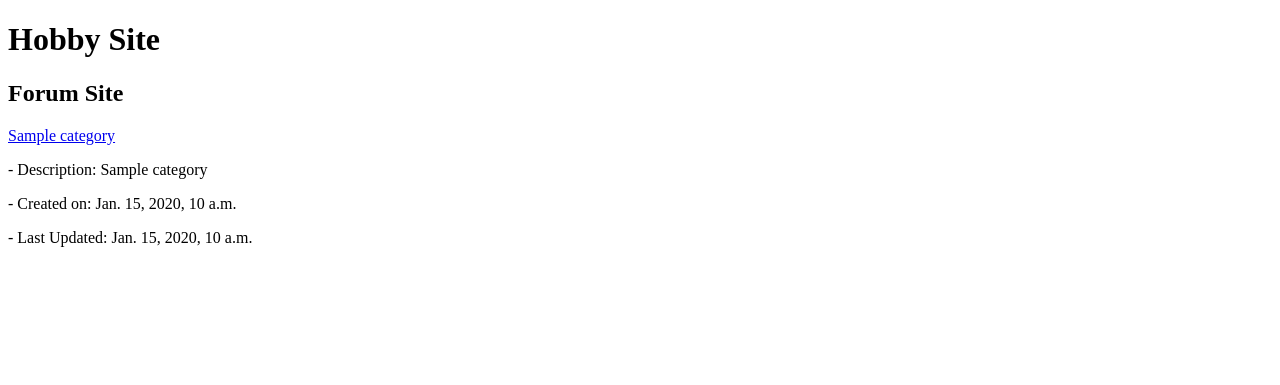
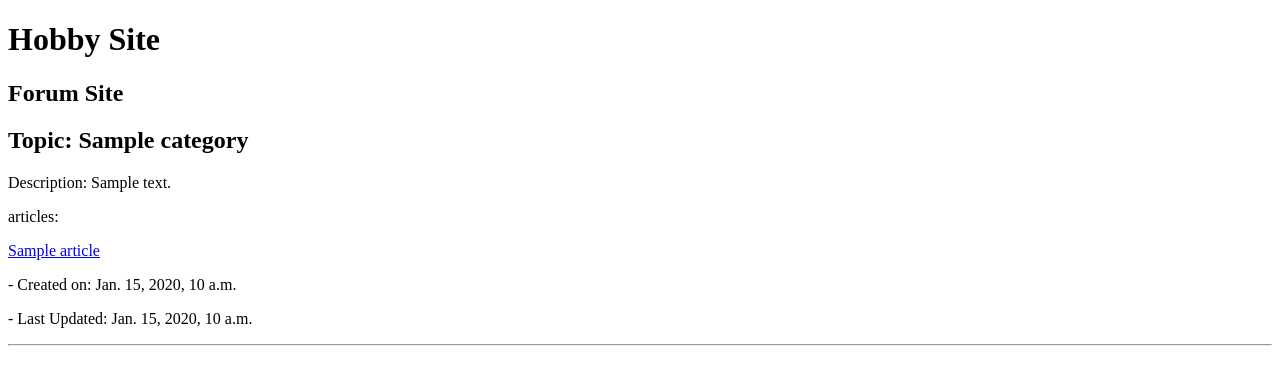
Before and after one commit to SonHyeju1113/hobbysite-CD-10, a Django app: template hobbysite/forum/templates/forum_list.html in a window 1280 px wide. Shown: the top 385 px of the page. Run offline with Django 5.2, Linux system fonts and the light colour scheme; the template is opened without the code that fills it: most values are stand-ins (such as "Sample title", 1, 10 or a date in 2020).

Commit message:
added import for PostCategory in views.py, edited forum_list.html

```diff
--- a/hobbysite/forum/templates/forum_list.html
+++ b/hobbysite/forum/templates/forum_list.html
@@ -2,10 +2,15 @@
 {% block title %} Forum List {% endblock %}
 {% block content %}
 <h2>Forum Site</h2>
-    {% for post in object_list %}
+    {% for category in object_list %}
+    <h2>Topic: {{ category.name }}</h2>
+    <p>Description: {{ category.description }}</p>
+        {% for post in category.category.all %}
+        <p>articles: </p>
         <a href="{{ post.get_absolute_url }}">{{ post.title }}</a>
-        <p>- <bold>Description: </bold> {{ post.category.name }}</p>
         <p>- <bold>Created on: </bold> {{ post.created_on }}</p>
         <p>- <bold>Last Updated: </bold> {{ post.updated_on }}</p>
     {% endfor %}
+    <hr>
+    {% endfor %}
 {% endblock %}
--- a/hobbysite/forum/views.py
+++ b/hobbysite/forum/views.py
@@ -1,9 +1,9 @@
 from django.views.generic.list import ListView
 from django.views.generic.detail import DetailView
-from .models import Post
+from .models import Post, PostCategory
 
 class PostListView(ListView):
-    model = Post
+    model = PostCategory
     template_name = 'forum_list.html'
 
 class PostDetailView(DetailView):
```
